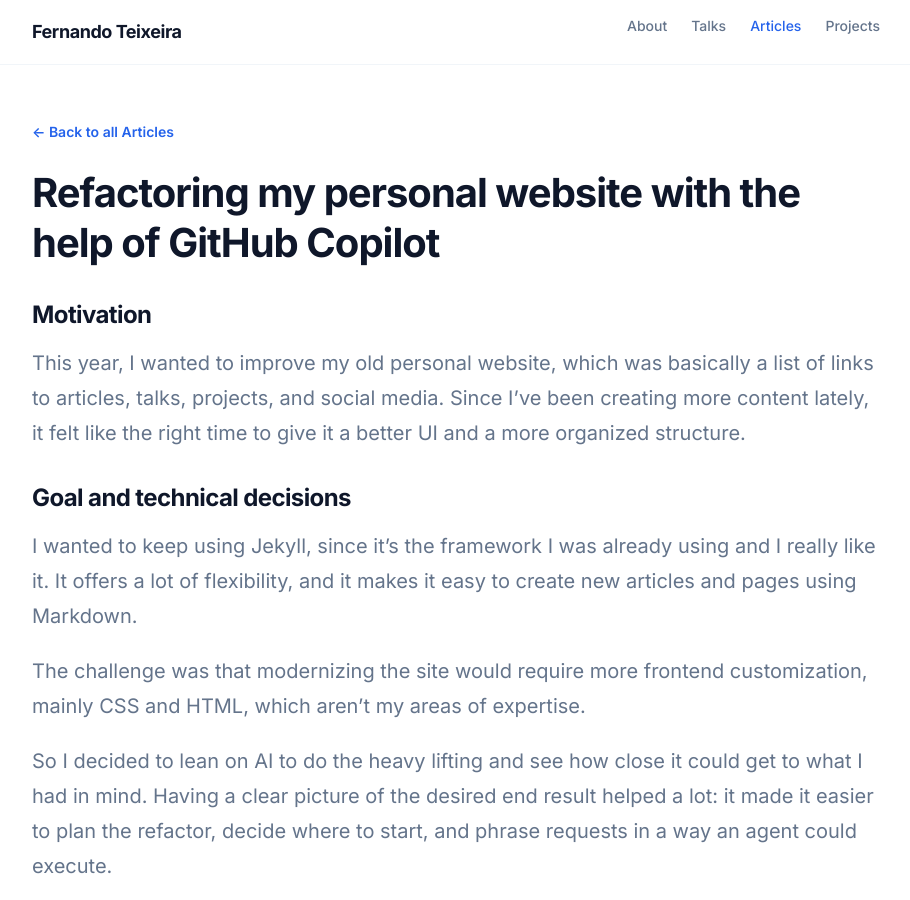
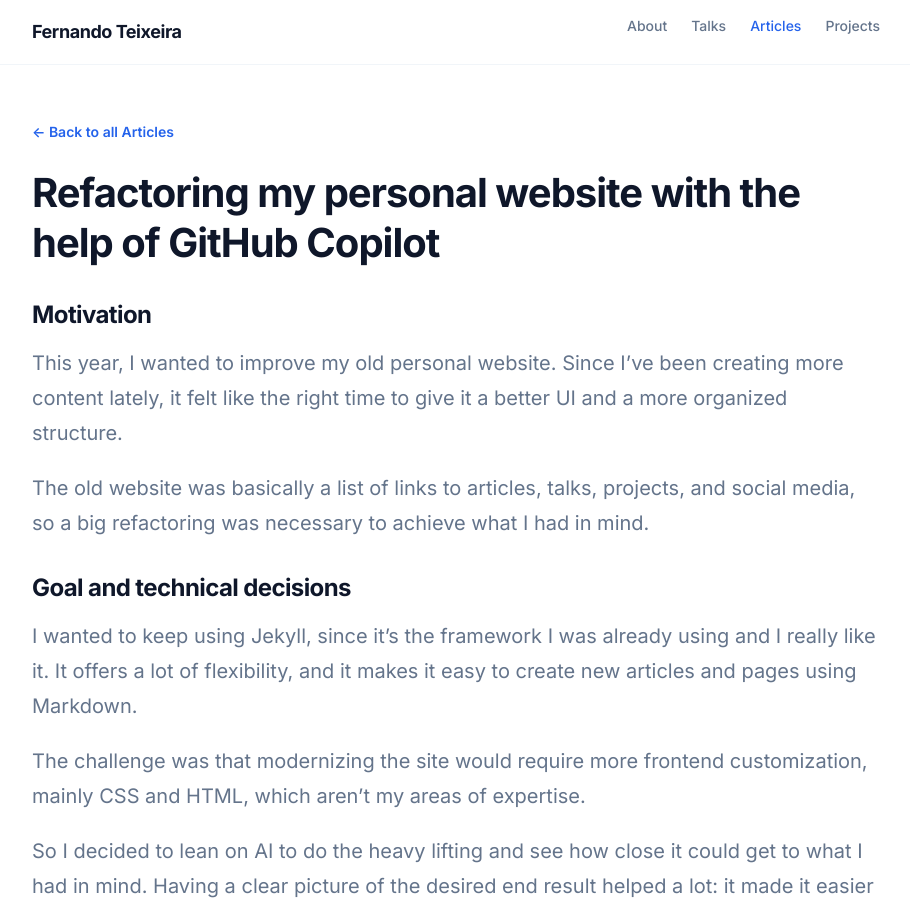
Before and after one commit to teixeira-fernando/teixeira-fernando.github.io, a Jekyll site: the page built from _articles/refactoring-personal-website-with-ai.md, in a window 1280 px wide and 900 px high. Shown: the whole window, without its empty margins (184-1094 px from the left). Built offline with Jekyll 4.4.1, drawn with Linux system fonts in a browser that asks for light colours.

Commit message:
updated refactoring article

```diff
--- a/_articles/refactoring-personal-website-with-ai.md
+++ b/_articles/refactoring-personal-website-with-ai.md
@@ -10,7 +10,9 @@
 
 ## Motivation
 
-This year, I wanted to improve my old personal website, which was basically a list of links to articles, talks, projects, and social media. Since I’ve been creating more content lately, it felt like the right time to give it a better UI and a more organized structure.
+This year, I wanted to improve my old personal website. Since I’ve been creating more content lately, it felt like the right time to give it a better UI and a more organized structure.
+
+The old website was basically a list of links to articles, talks, projects, and social media, so a big refactoring was necessary to achieve what I had in mind.
 
 ## Goal and technical decisions
 
```
Also changed, not shown: other parts of _articles/refactoring-personal-website-with-ai.md (+1 -1 lines), about.md (+3 -3 lines).
